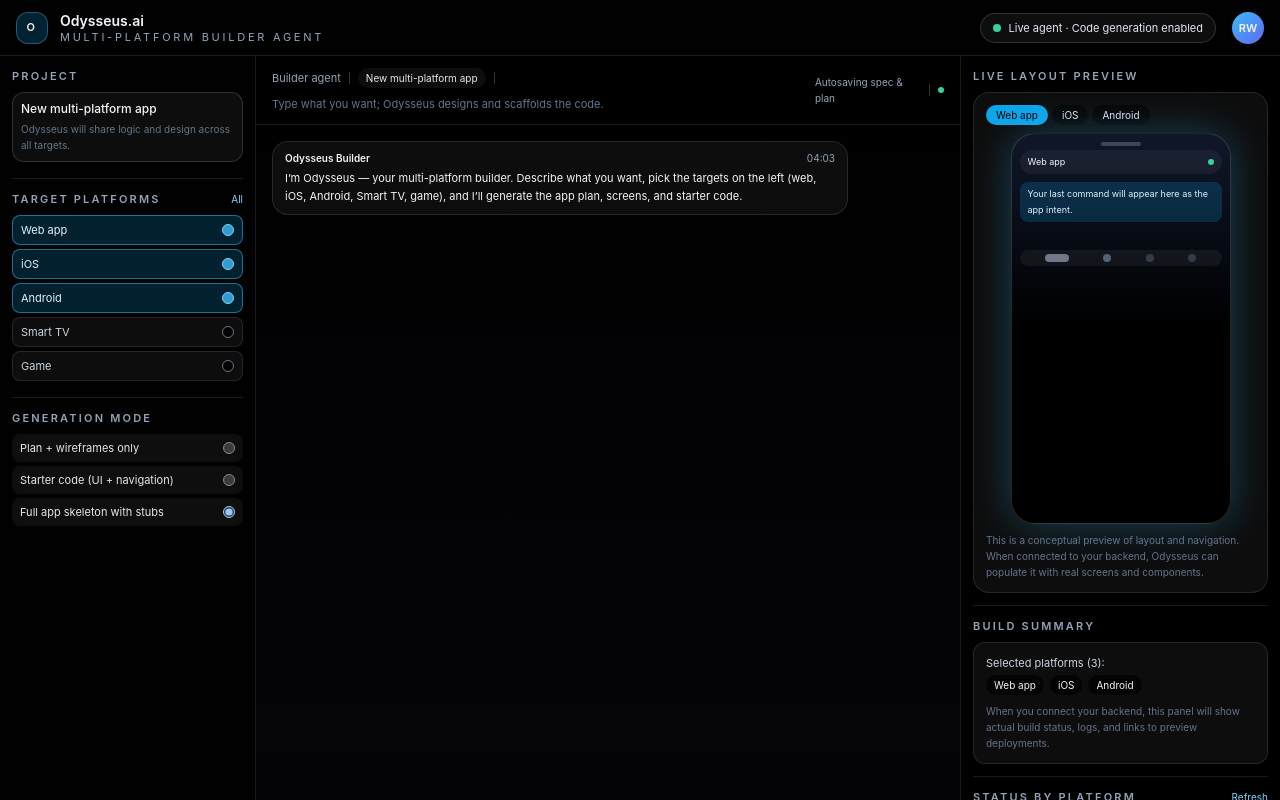
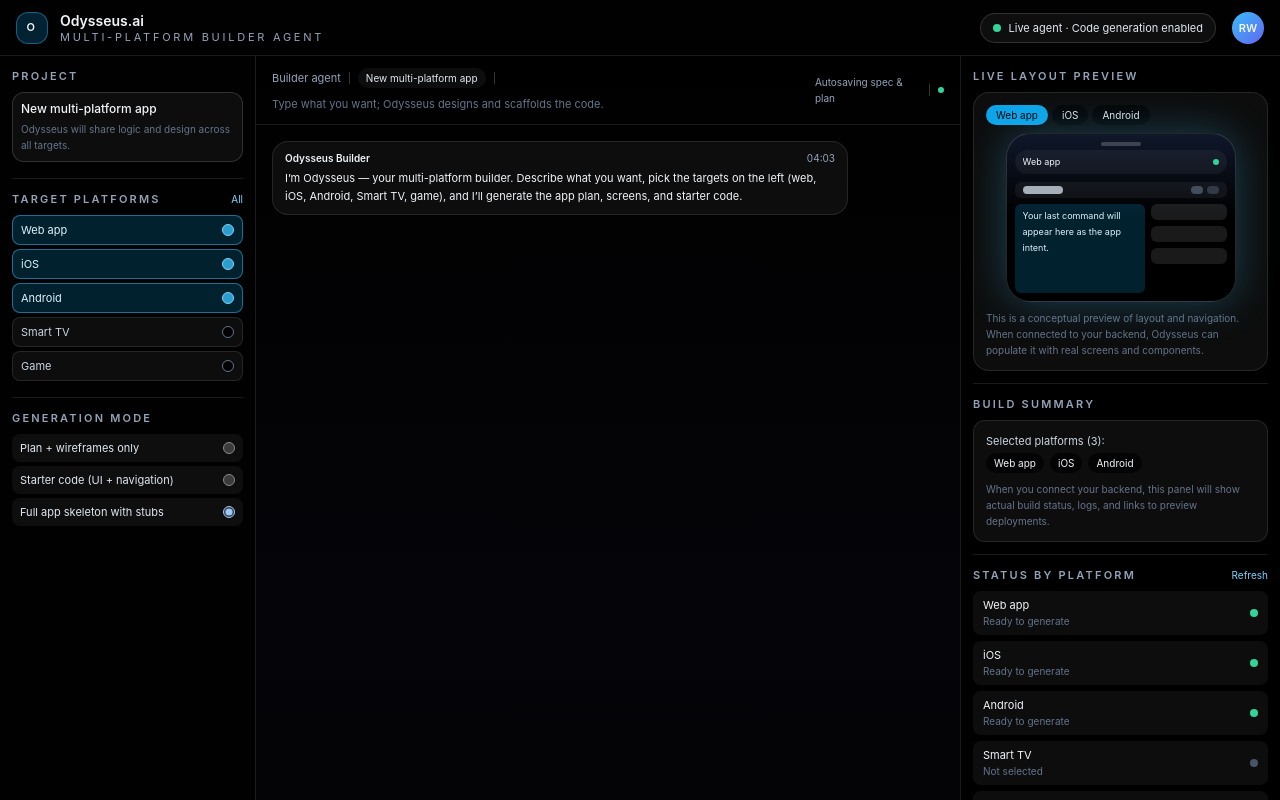
Before and after one commit to ruebenwood/odysseus, a Next.js app: page /builder in a window 1280 px wide. Shown: the top 800 px of the page. Built offline with nearby package versions, Linux system fonts and the light colour scheme.

Commit message:
Handle missing Codex URL and refine builder preview

```diff
--- a/app/builder/page.tsx
+++ b/app/builder/page.tsx
@@ -25,6 +25,110 @@
   { id: "smart-tv", label: "Smart TV" },
   { id: "game", label: "Game" },
 ];
+
+function renderPreviewContent(platform: string, lastUserMessage: string) {
+  const intentText =
+    lastUserMessage || "Your last command will appear here as the app intent.";
+
+  switch (platform) {
+    case "ios":
+    case "android":
+      return (
+        <div className="flex flex-1 flex-col gap-1.5">
+          <div className="rounded-lg bg-sky-500/20 px-2 py-1">
+            <p className="line-clamp-2 text-[9px] text-sky-100">{intentText}</p>
+          </div>
+
+          <div className="grid flex-1 grid-rows-3 gap-1.5">
+            <div className="rounded-md bg-white/10" />
+            <div className="rounded-md bg-white/10" />
+            <div className="flex gap-1.5">
+              <div className="flex-1 rounded-md bg-white/10" />
+              <div className="flex-1 rounded-md bg-white/10" />
+            </div>
+          </div>
+
+          <div className="mt-1 flex items-center justify-around rounded-xl bg-white/5 px-2 py-1">
+            <span className="h-2 w-6 rounded-full bg-slate-400/70" />
+            <span className="h-2 w-2 rounded-full bg-slate-500/80" />
+            <span className="h-2 w-2 rounded-full bg-slate-500/40" />
+            <span className="h-2 w-2 rounded-full bg-slate-500/40" />
+          </div>
+        </div>
+      );
+
+    case "smart-tv":
+      return (
+        <div className="flex flex-1 flex-col gap-1.5">
+          <div className="rounded-lg bg-sky-500/25 px-2 py-1">
+            <p className="line-clamp-1 text-[9px] text-sky-100">{intentText}</p>
+          </div>
+          <div className="grid flex-1 grid-rows-2 gap-1.5">
+            <div className="flex gap-1.5">
+              <div className="flex-[2] rounded-md bg-white/10" />
+              <div className="flex-1 rounded-md bg-white/10" />
+            </div>
+            <div className="grid grid-cols-3 gap-1.5">
+              <div className="rounded-md bg-white/10" />
+              <div className="rounded-md bg-white/10" />
+              <div className="rounded-md bg-white/10" />
+            </div>
+          </div>
+          <div className="mt-1 flex items-center justify-between rounded-xl bg-white/5 px-2 py-1">
+            <span className="h-2 w-10 rounded-full bg-slate-400/70" />
+            <span className="h-2 w-2 rounded-full bg-slate-500/80" />
+            <span className="h-2 w-2 rounded-full bg-slate-500/80" />
+          </div>
+        </div>
+      );
+
+    case "game":
+      return (
+        <div className="flex h-full flex-col gap-1.5">
+          <div className="flex items-center justify-between rounded-md bg-white/10 px-2 py-1">
+            <span className="text-[9px] text-slate-200">Score: 0000</span>
+            <span className="text-[9px] text-slate-400">Lives ●●●</span>
+          </div>
+          <div className="flex-1 rounded-md border border-sky-500/40 bg-black/60">
+            <div className="flex h-full items-center justify-center text-[9px] text-slate-500">
+              Game playfield based on:
+              <br />
+              <span className="line-clamp-2 text-[9px] text-sky-200">{intentText}</span>
+            </div>
+          </div>
+          <div className="mt-1 flex items-center justify-around rounded-md bg-white/5 px-2 py-1">
+            <span className="h-3 w-8 rounded bg-slate-500/70" />
+            <span className="h-3 w-3 rounded-full bg-slate-500/60" />
+            <span className="h-3 w-3 rounded-full bg-slate-500/40" />
+          </div>
+        </div>
+      );
+
+    case "web":
+    default:
+      return (
+        <div className="flex h-full flex-col gap-1.5">
+          <div className="flex items-center justify-between rounded-md bg-white/5 px-2 py-1">
+            <span className="h-2 w-10 rounded-full bg-slate-300/80" />
+            <span className="flex gap-1">
+              <span className="h-2 w-3 rounded-full bg-slate-500/60" />
+              <span className="h-2 w-3 rounded-full bg-slate-500/40" />
+            </span>
+          </div>
+          <div className="flex flex-1 gap-1.5">
+            <div className="flex-[3] rounded-md bg-sky-500/20 px-2 py-1">
+              <p className="line-clamp-3 text-[9px] text-sky-100">{intentText}</p>
+            </div>
+            <div className="flex-[2] space-y-1.5">
+              <div className="h-4 rounded-md bg-white/10" />
+              <div className="h-4 rounded-md bg-white/10" />
+              <div className="h-4 rounded-md bg-white/10" />
+            </div>
+          </div>
+        </div>
+      );
+  }
+}
 
 function formattedTime() {
   const d = new Date();
@@ -394,11 +498,25 @@
                 })}
               </div>
 
-              {/* Device frame */}
-              <div className="relative mx-auto aspect-[9/16] w-full max-w-[220px] rounded-[1.5rem] border border-white/15 bg-gradient-to-b from-slate-900 via-black to-black p-2 shadow-[0_0_40px_rgba(56,189,248,0.3)]">
-                {/* status bar notch */}
+              {/* Device frame with platform-specific preview */}
+              {(() => {
+                const aspectClass =
+                  effectivePreviewPlatform === "ios" ||
+                  effectivePreviewPlatform === "android"
+                    ? "aspect-[9/16]"
+                    : "aspect-[16/9]";
+
+                return (
+                  <div
+                    className={`
+            relative mx-auto ${aspectClass} w-full
+            max-w-[230px] rounded-[1.5rem]
+            border border-white/15
+            bg-gradient-to-b from-slate-900 via-black to-black
+            p-2 shadow-[0_0_40px_rgba(56,189,248,0.3)]
+          `}
+                  >
                     <div className="mx-auto mb-1 h-1 w-10 rounded-full bg-white/20" />
-                {/* top bar */}
                     <div className="mb-2 flex items-center justify-between rounded-xl bg-white/5 px-2 py-1">
                       <span className="truncate text-[9px] text-slate-100">
                         {previewLabel}
@@ -406,32 +524,10 @@
                       <span className="h-1.5 w-1.5 rounded-full bg-emerald-400" />
                     </div>
 
-                {/* screen content */}
-                <div className="flex flex-1 flex-col gap-1.5">
-                  <div className="rounded-lg bg-sky-500/20 px-2 py-1">
-                    <p className="line-clamp-2 text-[9px] text-sky-100">
-                      {lastUserMessage
-                        ? lastUserMessage
-                        : "Your last command will appear here as the app intent."}
-                    </p>
+                    {renderPreviewContent(effectivePreviewPlatform, lastUserMessage)}
                   </div>
-                  <div className="grid flex-1 grid-rows-3 gap-1.5">
-                    <div className="rounded-md bg-white/5" />
-                    <div className="rounded-md bg-white/5" />
-                    <div className="flex gap-1.5">
-                      <div className="flex-1 rounded-md bg-white/5" />
-                      <div className="flex-1 rounded-md bg-white/5" />
-                    </div>
-                  </div>
-                  {/* bottom nav / controls */}
-                  <div className="mt-1 flex items-center justify-around rounded-xl bg-white/5 px-2 py-1">
-                    <span className="h-2 w-6 rounded-full bg-slate-400/70" />
-                    <span className="h-2 w-2 rounded-full bg-slate-500/80" />
-                    <span className="h-2 w-2 rounded-full bg-slate-500/40" />
-                    <span className="h-2 w-2 rounded-full bg-slate-500/40" />
-                  </div>
-                </div>
-              </div>
+                );
+              })()}
 
               <p className="mt-2 text-[10px] text-slate-500">
                 This is a conceptual preview of layout and navigation. When
--- a/lib/codexBridge.ts
+++ b/lib/codexBridge.ts
@@ -6,22 +6,23 @@
  * - Calling any internal tool that has repo access + LLM
  */
 export async function runCodexPrompt(prompt: string): Promise<string> {
-  const endpoint =
+  const CODEX_URL =
     process.env.ODYSSEUS_CODEX_URL || process.env.NEXT_PUBLIC_ODYSSEUS_CODEX_URL;
 
-  if (!endpoint) {
-    const message =
-      "ODYSSEUS_CODEX_URL is not set. Configure it to point at your Codex executor before deploying.";
-
-    // In development, fail softly so the UI can still render while surfacing the issue.
-    if (process.env.NODE_ENV !== "production") {
-      return `DEV STUB: ${message}\n\nPrompt preview:\n${prompt}`;
-    }
-
-    throw new Error(message);
+  if (!CODEX_URL && process.env.NODE_ENV === "production") {
+    throw new Error(
+      "ODYSSEUS_CODEX_URL is not set. Configure it to point at your Codex executor before deploying."
+    );
   }
 
-  const response = await fetch(endpoint, {
+  if (!CODEX_URL && process.env.NODE_ENV !== "production") {
+    console.warn(
+      "ODYSSEUS_CODEX_URL is not set – using mock responses in development."
+    );
+    return `DEV STUB: ODYSSEUS_CODEX_URL is not set. Configure it to point at your Codex executor before deploying.\n\nPrompt preview:\n${prompt}`;
+  }
+
+  const response = await fetch(CODEX_URL!, {
     method: "POST",
     headers: {
       "Content-Type": "application/json",
```
Lines whose indentation alone changed are shown as unchanged.
